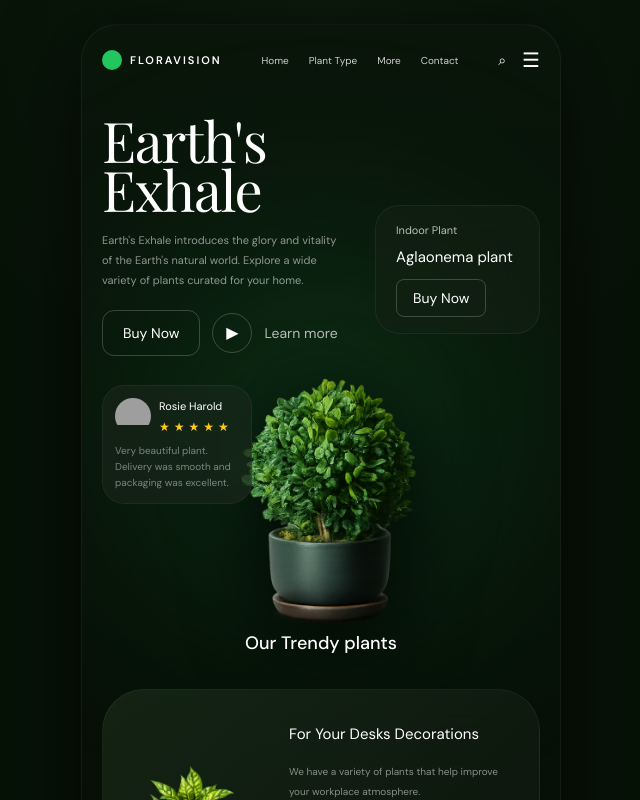
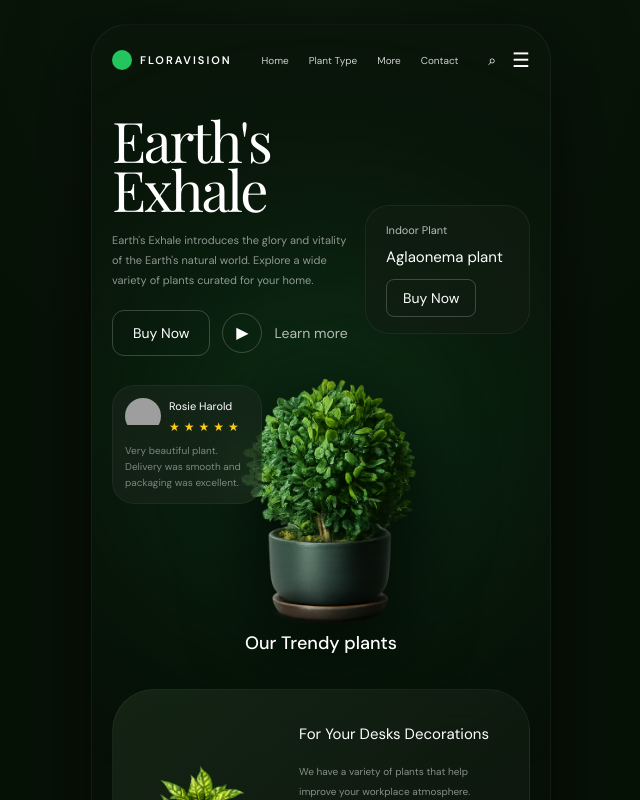
Before and after one commit to tarunchavali46/floravision, a Next.js app: page / in a window 1280 px wide. Shown: the top 800 px of the page, without its empty margins (319-959 px from the left). Built offline with nearby package versions, Linux system fonts and the light colour scheme; grey boxes are pictures that could not be loaded; a web font is replaced by a local one.

Commit message:
Final pixel polish

```diff
--- a/components/Hero.jsx
+++ b/components/Hero.jsx
@@ -29,7 +29,7 @@ export default function Hero() {
       }}
     >
       <div
-        className='relative w-full max-w-[480px] mx-auto overflow-hidden rounded-[30px] md:rounded-[36px]'
+        className='relative w-full max-w-[460px] mx-auto overflow-hidden rounded-[30px] md:rounded-[36px]'
         style={{
           background:
             'linear-gradient(to bottom, rgba(10,22,10,0.97), rgba(4,12,4,0.98))',
@@ -92,7 +92,7 @@ export default function Hero() {
 
         {/* hero content */}
         <div className='relative z-10 px-4 sm:px-5 pt-8 md:pt-10'>
-          <h1 className='font-serif text-white text-[38px] md:text-[56px] leading-[0.88] tracking-tight max-w-[210px] md:max-w-[280px]'>
+          <h1 className='font-serif text-white text-[38px] md:text-[56px] leading-[0.88] tracking-[-0.04em] max-w-[210px] md:max-w-[280px]'>
             Earth&apos;s Exhale
           </h1>
 
@@ -124,9 +124,9 @@ export default function Hero() {
         <div
           className='absolute right-2 md:right-5 top-[195px] md:top-[180px] z-20 w-[110px] md:w-[165px] rounded-[20px] md:rounded-[24px] px-3 md:px-5 py-3 md:py-4'
           style={{
-            background: 'rgba(20,34,20,0.55)',
+            background: 'rgba(18,30,18,0.62)',
             border: '1px solid rgba(255,255,255,0.06)',
-            backdropFilter: 'blur(18px)',
+            backdropFilter: 'blur(22px)',
           }}
         >
           <p className='mb-2 text-[9px] md:text-[11px] text-white/70'>
@@ -148,7 +148,7 @@ export default function Hero() {
           style={{
             background: 'rgba(35,45,35,0.42)',
             border: '1px solid rgba(255,255,255,0.05)',
-            backdropFilter: 'blur(20px)',
+            backdropFilter: 'blur(26px)',
           }}
         >
           <div className='flex items-center gap-2 mb-2'>
```
